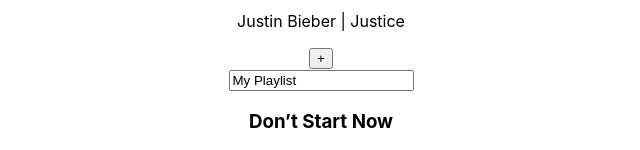
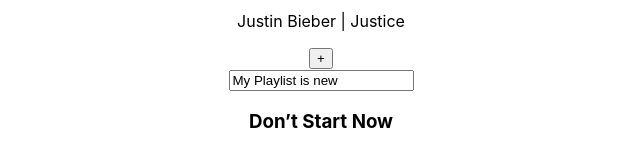
Before and after one commit to AlphaPersei/jammming, a React (Create React App) app: page / in a window 1280 px wide. Shown: the part 440-590 px from the top of the page, without its empty margins (319-959 px from the left). Built offline with nearby package versions, Linux system fonts and the light colour scheme.

Commit message:
Implement Playlist Renaming

```diff
--- a/src/App.js
+++ b/src/App.js
@@ -28,9 +28,8 @@ function App() {
 
   ]);
 
-const [playlistName, setPlaylistName] = useState('My Playlist');
-
-  const [playlistTracks, setPlaylistTracks] = useState([
+const [playlistName, setPlaylistName] = useState('My Playlist is new');
+ const [playlistTracks, setPlaylistTracks] = useState([
     {
       id: 4,
       name: 'Don’t Start Now',
@@ -56,6 +55,9 @@ const [playlistName, setPlaylistName] = useState('My Playlist');
   const removeTrack=(track)=>{
     setPlaylistTracks(prev => prev.filter(savedTrack => savedTrack.id !== track.id ));
   };
+  const updatePlaylistName = (name) => {
+  setPlaylistName(name);
+};
 
   return (
     <div className="App">
@@ -68,6 +70,7 @@ const [playlistName, setPlaylistName] = useState('My Playlist');
         playlistName={playlistName}
         playlistTracks={playlistTracks}
         onRemove={removeTrack}
+        onNameChange={updatePlaylistName}
         />
         </div>
 
--- a/src/Playlist.js
+++ b/src/Playlist.js
@@ -1,10 +1,17 @@
 import React from 'react';
 import Tracklist from './Tracklist';
 
-function Playlist({ playlistName, playlistTracks, onRemove }) {
+function Playlist({ playlistName, playlistTracks, onRemove, onNameChange }) {
+    const handleNameChange = (event) => {
+        onNameChange(event.target.value);
+    }
   return (
     <div className="Playlist">
-       <input defaultValue={playlistName} />
+       <input
+       value={playlistName}
+        onChange={handleNameChange}
+
+        />
       <Tracklist tracks={playlistTracks} onRemove={onRemove} isRemoval={true} />
       <button>Save to Spotify</button>
     </div>
```
